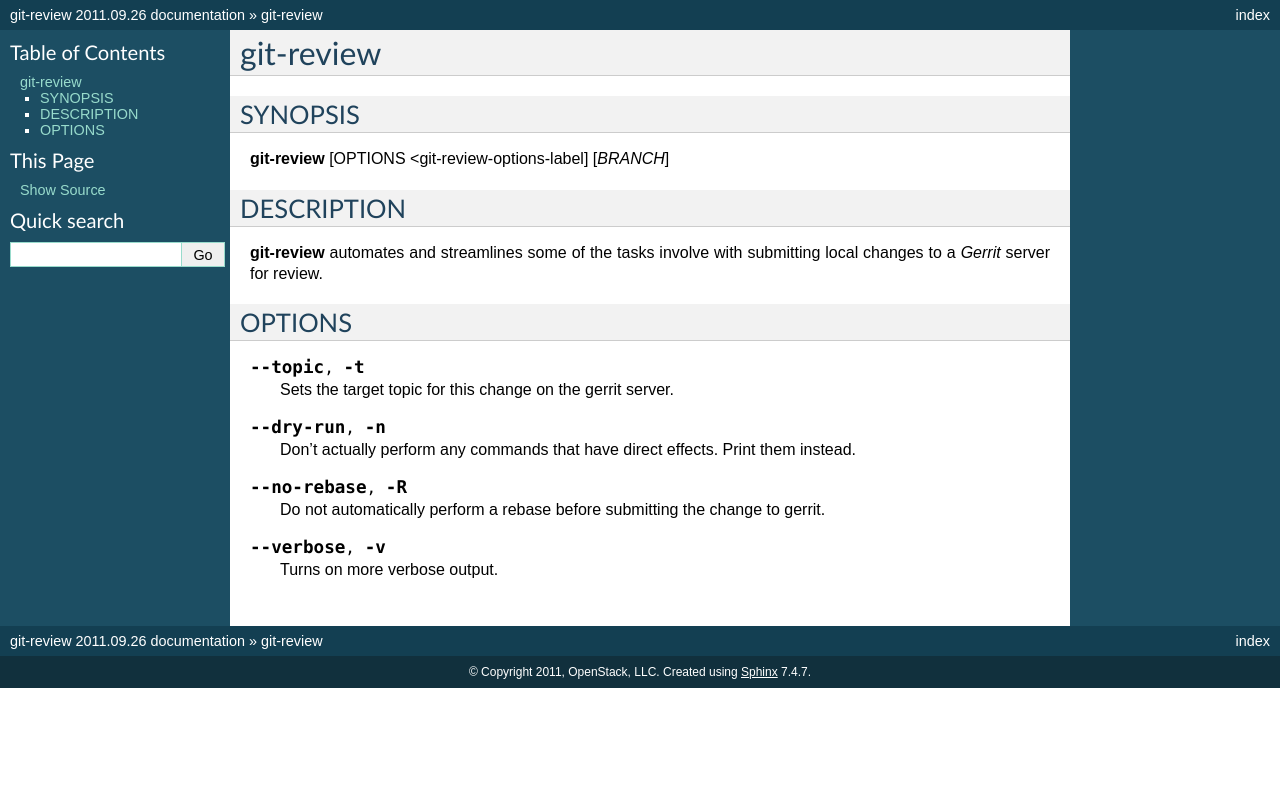
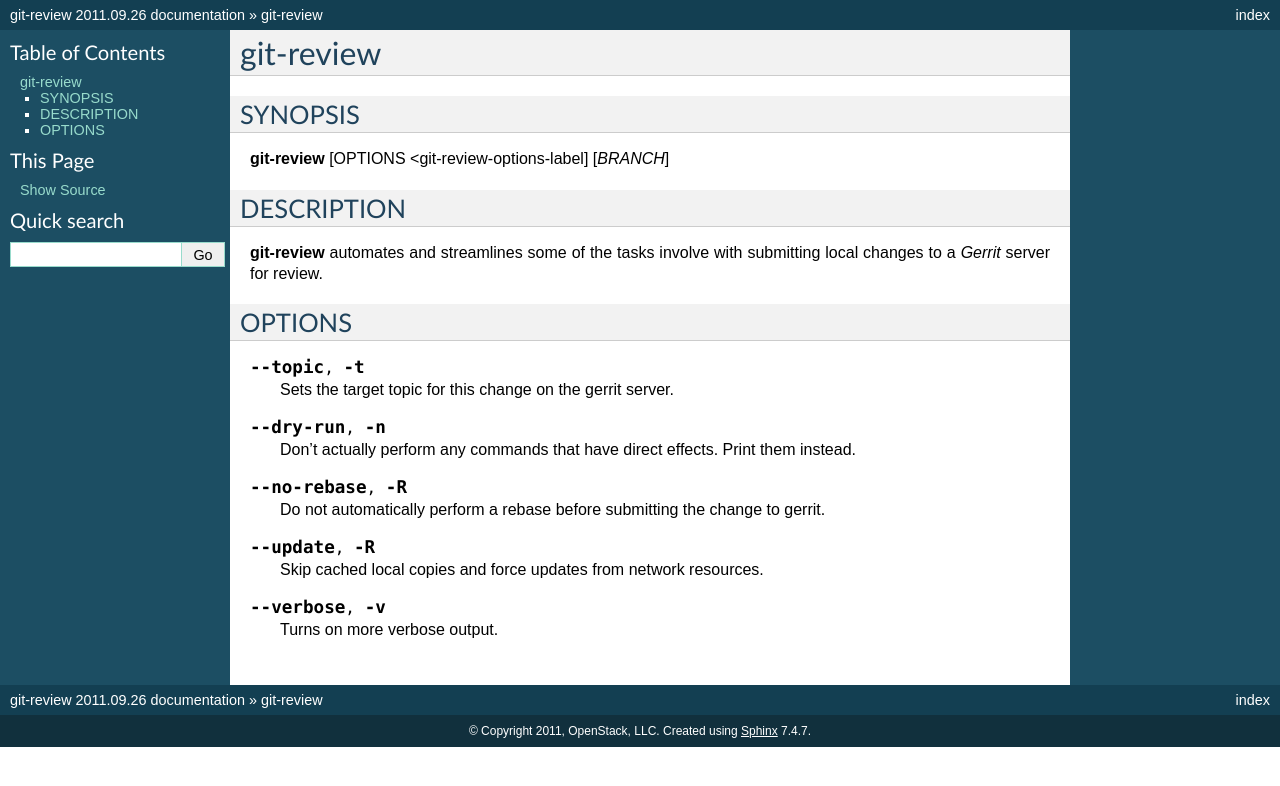
Before and after one commit to openstack-infra/git-review, a Sphinx documentation site: the page built from doc/index.rst, in a window 1280 px wide. Shown: the top 786 px of the page. Built offline with Sphinx 7.4.7, drawn with Linux system fonts in a browser that asks for light colours.

Commit message:
Added support for updating.

```diff
--- a/doc/index.rst
+++ b/doc/index.rst
@@ -39,6 +39,10 @@
   Do not automatically perform a rebase before submitting the change to
   gerrit.
 
+.. option:: --update, -R
+
+  Skip cached local copies and force updates from network resources.
+
 .. option:: --verbose, -v
 
   Turns on more verbose output.
--- a/setup.py
+++ b/setup.py
@@ -16,6 +16,7 @@
 
 from setuptools import setup, find_packages
 
+# Please also change this in git-review when changing it.
 version = '1.0'
 
 cmdclass = {}
```
Also changed, not shown: 1 other file.
